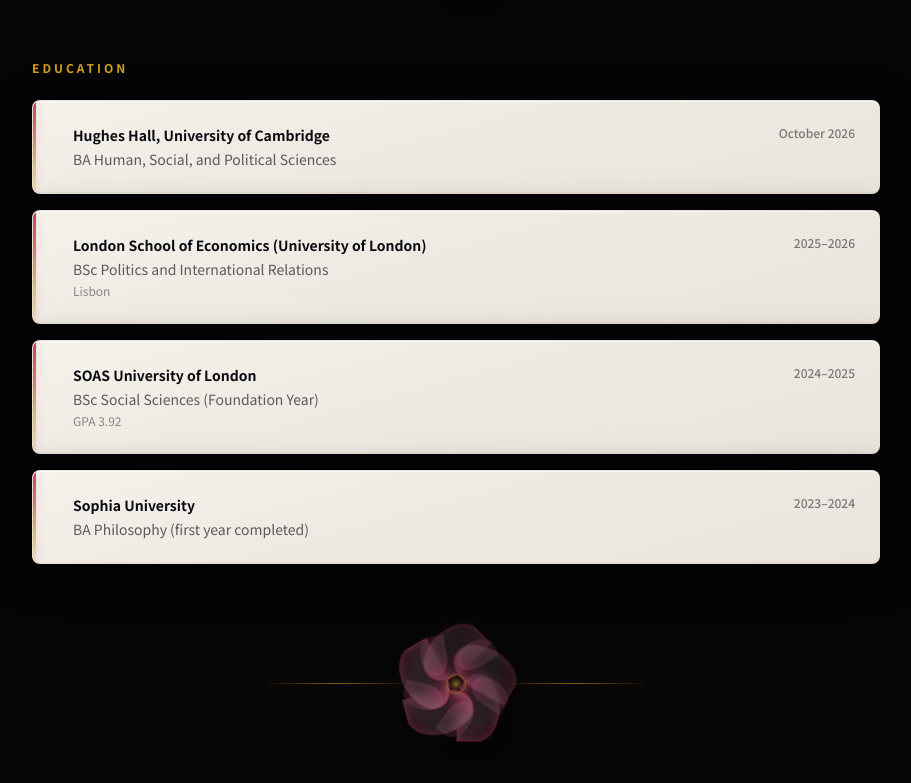
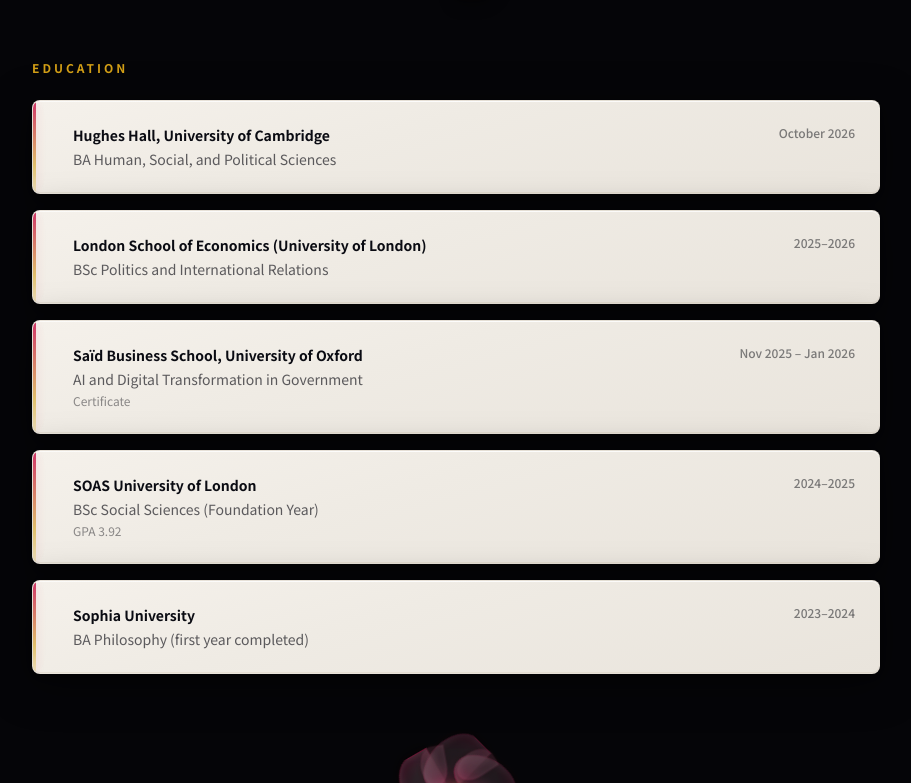
Before and after one commit to rskyex/portfolio, a Next.js app: page /about in a window 1280 px wide. Shown: the part 1320-2103 px from the top of the page, without its empty margins (184-1095 px from the left). Built offline with nearby package versions, Linux system fonts and the light colour scheme; a web font is replaced by a local one.

Commit message:
Refresh Education: drop LSE Lisbon detail and re-add Saïd certificate
Removes the Lisbon location label from the LSE entry and adds back the Saïd Business School / Oxford "AI and Digital Transformation in Government" certificate (Nov 2025 – Jan 2026).

```diff
--- a/src/app/about/page.tsx
+++ b/src/app/about/page.tsx
@@ -66,7 +66,8 @@ export default function AboutPage() {
           <div className="space-y-4">
             {[
               { institution: 'Hughes Hall, University of Cambridge', degree: 'BA Human, Social, and Political Sciences', period: 'October 2026' },
-              { institution: 'London School of Economics (University of London)', degree: 'BSc Politics and International Relations', period: '2025–2026', detail: 'Lisbon' },
+              { institution: 'London School of Economics (University of London)', degree: 'BSc Politics and International Relations', period: '2025–2026' },
+              { institution: 'Saïd Business School, University of Oxford', degree: 'AI and Digital Transformation in Government', period: 'Nov 2025 – Jan 2026', detail: 'Certificate' },
               { institution: 'SOAS University of London', degree: 'BSc Social Sciences (Foundation Year)', period: '2024–2025', detail: 'GPA 3.92' },
               { institution: 'Sophia University', degree: 'BA Philosophy (first year completed)', period: '2023–2024' },
             ].map((edu, i) => (
```
